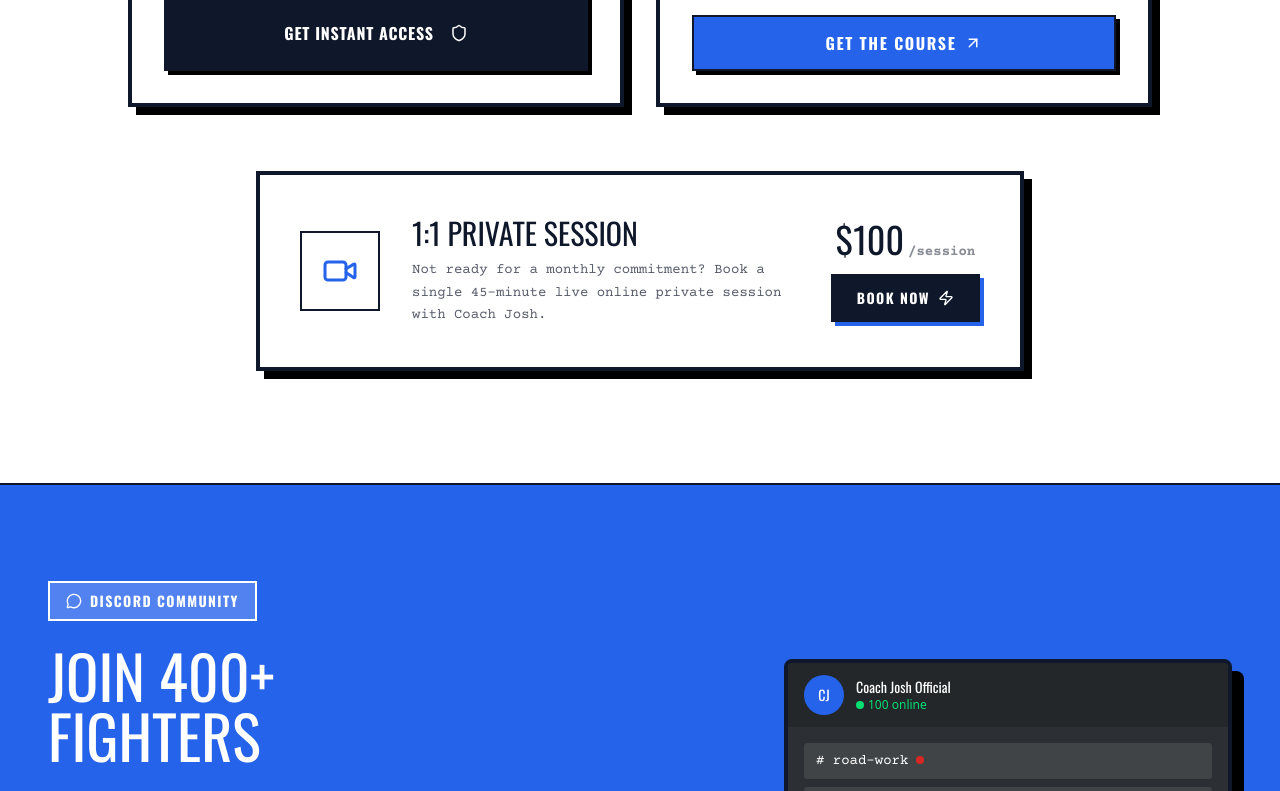
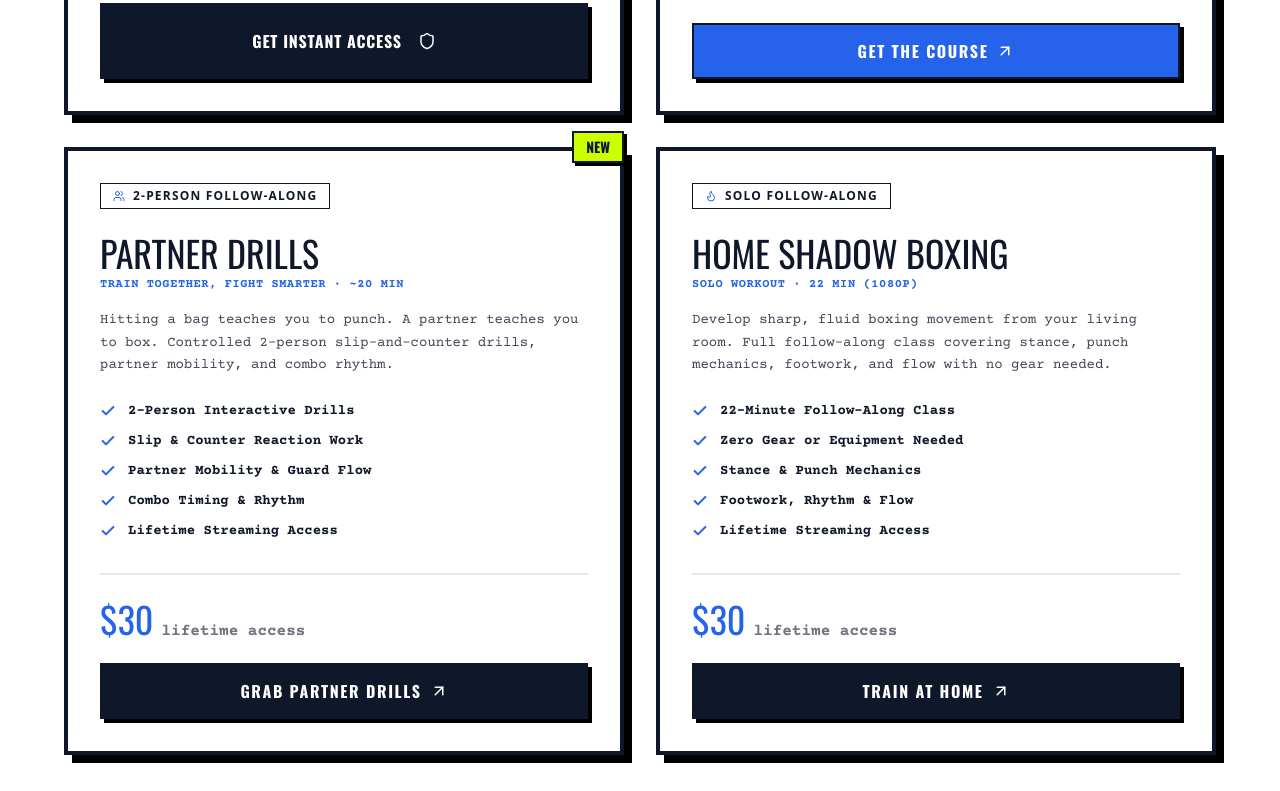
Before and after one commit to kaokien/coach-josh-official, a Next.js app: page / in a window 1280 px wide. Shown: the part 4348-5139 px from the top of the page. Built offline with nearby package versions, Linux system fonts and the light colour scheme; no server answers.

Commit message:
feat(home): add Partner Drills and Home Shadow Boxing to Digital Blueprints grid

```diff
--- a/app/links/page.tsx
+++ b/app/links/page.tsx
@@ -583,7 +583,7 @@ export default function LinksPage() {
               title="Partner Drills: Train Together, Fight Smarter"
               subtitle="2-Person Follow-Along Session · ~20 Min"
               description="Hitting a bag teaches you to punch. A partner teaches you to box. Controlled 2-person slip-and-counter drills, partner mobility, and combo rhythm."
-              price="$47"
+              price="$30"
               badge="New"
               badgeVariant="neon"
               ctaText="Grab Partner Drills"
--- a/src/components/sections/programs-section.tsx
+++ b/src/components/sections/programs-section.tsx
@@ -1,7 +1,7 @@
 'use client';
 
 import React, { useState } from 'react';
-import { Target, Trophy, Check, Shield, Crown, Video, ArrowUpRight, Zap, Loader2, BookOpen, Flame } from 'lucide-react';
+import { Target, Trophy, Check, Shield, Crown, Video, ArrowUpRight, Zap, Loader2, BookOpen, Flame, Users } from 'lucide-react';
 import { useClerk, useAuth, useUser } from '@clerk/nextjs';
 
 import { Button } from '@/components/ui/button';
@@ -58,7 +58,7 @@ const ProgramsSection = () => {
       {/* ─── 3 COACHING TIERS GRID ─── */}
       <div className="mx-auto grid max-w-7xl grid-cols-1 gap-8 lg:grid-cols-3">
 
-        {/* Tier 1: Tune Up — $150/mo */}
+        {/* Tier 1: Tune Up - $150/mo */}
         <div className="group relative flex flex-col justify-between border-4 border-[#0F172A] bg-white p-8 shadow-[8px_8px_0px_0px_rgba(0,0,0,1)] hover-lift">
           <div>
             <div className="mb-6 inline-flex items-center gap-2 border border-[#0F172A] bg-white px-3 py-1 text-xs font-bold uppercase tracking-widest text-[#0F172A]">
@@ -100,7 +100,7 @@ const ProgramsSection = () => {
           </div>
         </div>
 
-        {/* Tier 2: Online Development — $300/mo (Featured) */}
+        {/* Tier 2: Online Development - $300/mo (Featured) */}
         <div className="relative flex flex-col justify-between border-4 border-[#0F172A] bg-[#2563EB] p-8 text-white shadow-[8px_8px_0px_0px_rgba(0,0,0,1)] hover-lift">
           <div className="absolute right-[-4px] top-[-24px] border-2 border-[#0F172A] bg-[#DC2626] px-4 py-2 font-display text-lg text-white shadow-[4px_4px_0px_0px_rgba(0,0,0,1)]">
             MOST POPULAR
@@ -146,7 +146,7 @@ const ProgramsSection = () => {
           </div>
         </div>
 
-        {/* Tier 3: Top Tier — $500/mo */}
+        {/* Tier 3: Top Tier - $500/mo */}
         <div className="relative flex flex-col justify-between border-4 border-[#0F172A] bg-[#0F172A] p-8 text-white shadow-[8px_8px_0px_0px_#2563EB] hover-lift">
           <div className="absolute right-[-4px] top-[-24px] border-2 border-[#0F172A] bg-[#0F172A] px-4 py-2 font-display text-lg text-[#2563EB] shadow-[4px_4px_0px_0px_#2563EB]">
             <span className="flex items-center gap-2"><Crown size={16} /> HIGH-TOUCH</span>
@@ -208,13 +208,13 @@ const ProgramsSection = () => {
             Digital Blueprints
           </h3>
           <p className="font-body mt-3 text-base md:text-lg text-[#0F172A]/70 max-w-xl mx-auto">
-            Train on your own schedule with lifetime access to Coach Josh&apos;s proven fundamentals curriculums.
+            Train on your own schedule with lifetime access to Coach Josh&apos;s proven fundamentals curriculums and follow-along routines.
           </p>
         </div>
 
-        <div className="mx-auto grid max-w-5xl grid-cols-1 gap-8 md:grid-cols-2">
+        <div className="mx-auto grid max-w-6xl grid-cols-1 gap-8 md:grid-cols-2">
 
-          {/* Blueprint 1: Striking Blueprint — $49 */}
+          {/* Blueprint 1: Striking Blueprint - $49 */}
           <div className="group relative flex flex-col justify-between border-4 border-[#0F172A] bg-white p-8 shadow-[8px_8px_0px_0px_rgba(0,0,0,1)] hover-lift">
             <div>
               <div className="mb-6 inline-flex items-center gap-2 border border-[#0F172A] bg-[#FFFFFF] px-3 py-1 text-xs font-bold uppercase tracking-widest text-[#0F172A]">
@@ -269,7 +269,7 @@ const ProgramsSection = () => {
             </div>
           </div>
 
-          {/* Blueprint 2: Boxing Blueprint Video Course — $97 (was $197) */}
+          {/* Blueprint 2: Boxing Blueprint Video Course - $97 (was $197) */}
           <div className="relative flex flex-col justify-between border-4 border-[#0F172A] bg-white p-8 shadow-[8px_8px_0px_0px_rgba(0,0,0,1)] hover-lift">
             <div className="absolute right-[-4px] top-[-20px] border-2 border-[#0F172A] bg-[#DC2626] px-3 py-1 font-display text-sm text-white shadow-[3px_3px_0px_0px_rgba(0,0,0,1)]">
               SALE · 50% OFF
@@ -315,6 +315,99 @@ const ProgramsSection = () => {
             </div>
           </div>
 
+          {/* Blueprint 3: Partner Drills - $30 */}
+          <div className="relative flex flex-col justify-between border-4 border-[#0F172A] bg-white p-8 shadow-[8px_8px_0px_0px_rgba(0,0,0,1)] hover-lift">
+            <div className="absolute right-[-4px] top-[-20px] border-2 border-[#0F172A] bg-[#CCFF00] px-3 py-1 font-display text-sm font-bold text-[#0F172A] shadow-[3px_3px_0px_0px_rgba(0,0,0,1)]">
+              NEW
+            </div>
+            <div>
+              <div className="mb-6 inline-flex items-center gap-2 border border-[#0F172A] bg-[#FFFFFF] px-3 py-1 text-xs font-bold uppercase tracking-widest text-[#0F172A]">
+                <Users size={12} className="text-[#2563EB]" /> 2-Person Follow-Along
+              </div>
+              <h4 className="font-display text-3xl md:text-4xl uppercase text-[#0F172A]">
+                Partner Drills
+              </h4>
+              <div className="font-body text-xs font-bold uppercase tracking-wider text-[#2563EB] mt-1">
+                Train Together, Fight Smarter · ~20 Min
+              </div>
+              <p className="font-body mt-4 text-[#0F172A]/80 leading-relaxed text-sm">
+                Hitting a bag teaches you to punch. A partner teaches you to box. Controlled 2-person slip-and-counter drills, partner mobility, and combo rhythm.
+              </p>
+              <ul className="mt-6 space-y-2.5 font-body">
+                {[
+                  '2-Person Interactive Drills',
+                  'Slip & Counter Reaction Work',
+                  'Partner Mobility & Guard Flow',
+                  'Combo Timing & Rhythm',
+                  'Lifetime Streaming Access',
+                ].map((i) => (
+                  <li key={i} className="flex items-center gap-3 text-sm font-bold text-[#0F172A]">
+                    <Check size={16} className="text-[#2563EB] stroke-[3px] flex-shrink-0" />{i}
+                  </li>
+                ))}
+              </ul>
+            </div>
+            <div className="mt-8 pt-6 border-t-2 border-[#0F172A]/10">
+              <div className="mb-5 flex items-baseline gap-2">
+                <span className="font-display text-4xl text-[#2563EB]">$30</span>
+                <span className="font-body font-bold text-[#0F172A]/60">lifetime access</span>
+              </div>
+              <a
+                href="https://coachjosh1.gumroad.com/l/cayuxl"
+                target="_blank"
+                rel="noopener noreferrer"
+                className="group relative inline-flex w-full items-center justify-center gap-2 border-2 border-[#0F172A] bg-[#0F172A] px-6 py-3.5 font-display text-base font-bold uppercase tracking-widest text-white shadow-[4px_4px_0px_0px_rgba(0,0,0,1)] transition-all hover:bg-[#2563EB] hover:translate-x-[2px] hover:translate-y-[2px] hover:shadow-[2px_2px_0px_0px_rgba(0,0,0,1)]"
+              >
+                Grab Partner Drills <ArrowUpRight size={18} />
+              </a>
+            </div>
+          </div>
+
+          {/* Blueprint 4: Home Shadow Boxing Routine - $30 */}
+          <div className="relative flex flex-col justify-between border-4 border-[#0F172A] bg-white p-8 shadow-[8px_8px_0px_0px_rgba(0,0,0,1)] hover-lift">
+            <div>
+              <div className="mb-6 inline-flex items-center gap-2 border border-[#0F172A] bg-[#FFFFFF] px-3 py-1 text-xs font-bold uppercase tracking-widest text-[#0F172A]">
+                <Flame size={12} className="text-[#2563EB]" /> Solo Follow-Along
+              </div>
+              <h4 className="font-display text-3xl md:text-4xl uppercase text-[#0F172A]">
+                Home Shadow Boxing
+              </h4>
+              <div className="font-body text-xs font-bold uppercase tracking-wider text-[#2563EB] mt-1">
+                Solo Workout · 22 Min (1080p)
+              </div>
+              <p className="font-body mt-4 text-[#0F172A]/80 leading-relaxed text-sm">
+                Develop sharp, fluid boxing movement from your living room. Full follow-along class covering stance, punch mechanics, footwork, and flow with no gear needed.
+              </p>
+              <ul className="mt-6 space-y-2.5 font-body">
+                {[
+                  '22-Minute Follow-Along Class',
+                  'Zero Gear or Equipment Needed',
+                  'Stance & Punch Mechanics',
+                  'Footwork, Rhythm & Flow',
+                  'Lifetime Streaming Access',
+                ].map((i) => (
+                  <li key={i} className="flex items-center gap-3 text-sm font-bold text-[#0F172A]">
+                    <Check size={16} className="text-[#2563EB] stroke-[3px] flex-shrink-0" />{i}
+                  </li>
+                ))}
+              </ul>
+            </div>
+            <div className="mt-8 pt-6 border-t-2 border-[#0F172A]/10">
+              <div className="mb-5 flex items-baseline gap-2">
+                <span className="font-display text-4xl text-[#2563EB]">$30</span>
+                <span className="font-body font-bold text-[#0F172A]/60">lifetime access</span>
+              </div>
+              <a
+                href="https://coachjosh1.gumroad.com/l/ujrfqt"
+                target="_blank"
+                rel="noopener noreferrer"
+                className="group relative inline-flex w-full items-center justify-center gap-2 border-2 border-[#0F172A] bg-[#0F172A] px-6 py-3.5 font-display text-base font-bold uppercase tracking-widest text-white shadow-[4px_4px_0px_0px_rgba(0,0,0,1)] transition-all hover:bg-[#2563EB] hover:translate-x-[2px] hover:translate-y-[2px] hover:shadow-[2px_2px_0px_0px_rgba(0,0,0,1)]"
+              >
+                Train At Home <ArrowUpRight size={18} />
+              </a>
+            </div>
+          </div>
+
         </div>
       </div>
 
```
